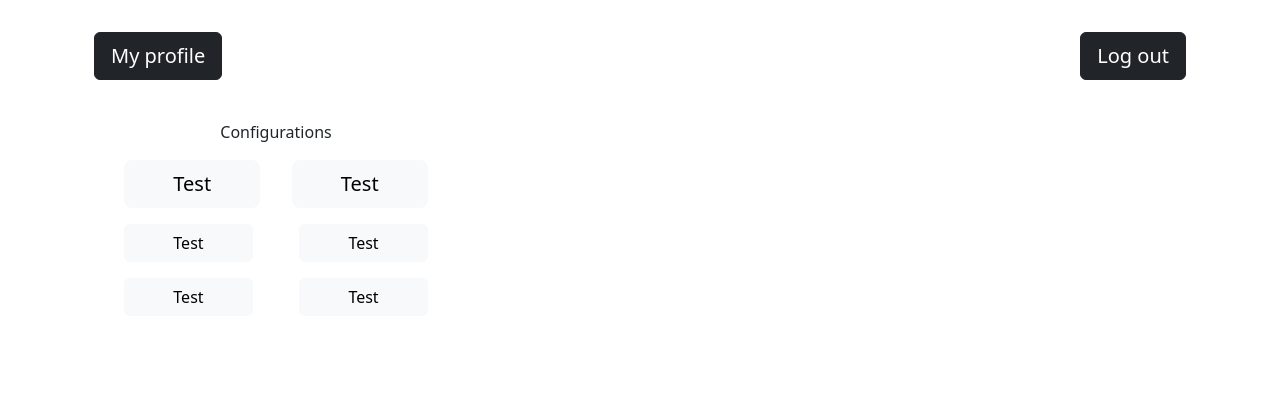
After one commit to marcvidaal/Cita-Previa, a PHP site: page /src/1-vistes/adminPageRes.php in a window 1280 px wide. The commit adds this page. Shown: the top 395 px of the page. Run offline with PHP 8.4, Linux system fonts and the light colour scheme.

Commit message:
estructura

```diff
--- a/public/index.php
+++ b/public/index.php
@@ -11,6 +11,9 @@
     require_once "../src/2-controls/signinControl.php";
     require_once "../src/2-controls/signupControl.php";
     require_once "../src/2-controls/homeControl.php";
+    require_once "../src/2-controls/adminControlBlock.php";
+    require_once "../src/2-controls/adminControlConfig.php";
+    require_once "../src/2-controls/adminControlRes.php";
 
 
     /* ----- MODELS ----- */
--- /dev/null
+++ b/src/1-vistes/adminPageRes.php
@@ -0,0 +1,91 @@
+<!doctype html>
+<html lang="en">
+    <head>
+        <!-- Required meta tags -->
+        <meta charset="utf-8">
+        <meta name="viewport" content="width=device-width, initial-scale=1, shrink-to-fit=no">
+        <!-- Bootstrap CSS -->
+        <link href="https://cdn.jsdelivr.net/npm/bootstrap@5.2.2/dist/css/bootstrap.min.css" rel="stylesheet" integrity="sha384-Zenh87qX5JnK2Jl0vWa8Ck2rdkQ2Bzep5IDxbcnCeuOxjzrPF/et3URy9Bv1WTRi" crossorigin="anonymous">
+        <link rel="stylesheet" href="styles.css">
+    </head>
+
+        <body class="p-2">
+            <!--CONTAINER-->
+            <div class="container rounded g-0 p-4 adminPageBody">
+                <!--ROW - TOP-->
+                <div class="row d-flex justify-content-between g-0 mb-4 ">
+                    <!--MY PROFILE - COLUMN-->
+                    <div class="col-sm-2">
+                        <a href="../public/index.php">
+                            <button data-toggle="button" aria-pressed="false" autocomplete="off" class="rounded btn btn-dark btn-lg">
+                                My profile
+                            </button>
+                        </a>
+                    </div>
+
+                    <!--MY PROFILE - COLUMN-->
+                    <div class="col-sm-2 text-end">
+                        <a href="link NOT WORKINK" >
+                            <button data-toggle="button" aria-pressed="false" autocomplete="off" class="rounded btn btn-dark btn-lg">
+                                Log out
+                            </button>
+                        </a>
+                    </div>
+                </div>
+                <!--ROW - MID-->
+                <div class="row mb-5 g-0 justify-content-between adminPageMidContainer">
+                    <!--LEFT - COLUMN-->
+                    <div class="box col-sm-4 rounded mid">
+                        <div class="row d-flex justify-content-center  g-0">
+                            <div class="col-sm-10 d-flex justify-content-center  configurations rounded g-0 mt-3">
+                                Configurations
+                            </div>
+                        </div>
+
+                        <div class="row d-flex justify-content-center g-0">
+                            <div class="col-sm-5 d-flex justify-content-start rounded mt-3">
+                                <button type="button" class="btn btn-light btn-lg ps-5 pe-5" >Test</button>
+                            </div>
+
+                            <div class="col-sm-5 d-flex justify-content-end rounded mt-3">
+                                <button type="button" class="btn btn-light btn-lg ps-5 pe-5" >Test</button>
+                            </div>
+                        </div>
+
+                        <div class="row d-flex justify-content-center g-0">
+                            <div class="col-sm-5 d-flex justify-content-start rounded mt-3">
+                                <button type="button" class="btn btn-light ps-5 pe-5" >Test</button>
+                            </div>
+
+                            <div class="col-sm-5 d-flex justify-content-end rounded mt-3">
+                                <button type="button" class="btn btn-light ps-5 pe-5" >Test</button>
+                            </div>
+                        </div>
+
+                        <div class="row d-flex justify-content-center g-0">
+                            <div class="col-sm-5 d-flex justify-content-start rounded mt-3">
+                                <button type="button" class="btn btn-light ps-5 pe-5" >Test</button>
+                            </div>
+
+                            <div class="col-sm-5 d-flex justify-content-end rounded mt-3">
+                                <button type="button" class="btn btn-light ps-5 pe-5" >Test</button>
+                            </div>
+                        </div>
+
+                    </div>
+
+                    <div class="box col-sm-7 rounded mid">
+
+                    </div>
+                    <!--Right - COLUMN-->
+
+                </div>
+                <!--ROW - BOTTOM-->
+                <div class="col-sm-5 rounded configurations text-end">
+
+                </div>
+            </div>
+        </body>
+        <!--Bootstrap JS-->
+        <script src="https://cdn.jsdelivr.net/npm/bootstrap@5.2.2/dist/js/bootstrap.bundle.min.js" integrity="sha384-OERcA2EqjJCMA+/3y+gxIOqMEjwtxJY7qPCqsdltbNJuaOe923+mo//f6V8Qbsw3" crossorigin="anonymous"></script>
+</html>
```
Also changed, not shown: src/1-vistes/adminPageConfig.php (added, +91 -0 lines), src/1-vistes/adminPageBlock.php (renamed from src/1-vistes/adminPage.php), src/2-controls/adminControl.php (deleted), src/2-controls/adminControlBlock.php (added), src/2-controls/adminControlConfig.php (added), src/2-controls/adminControlRes.php (added).
